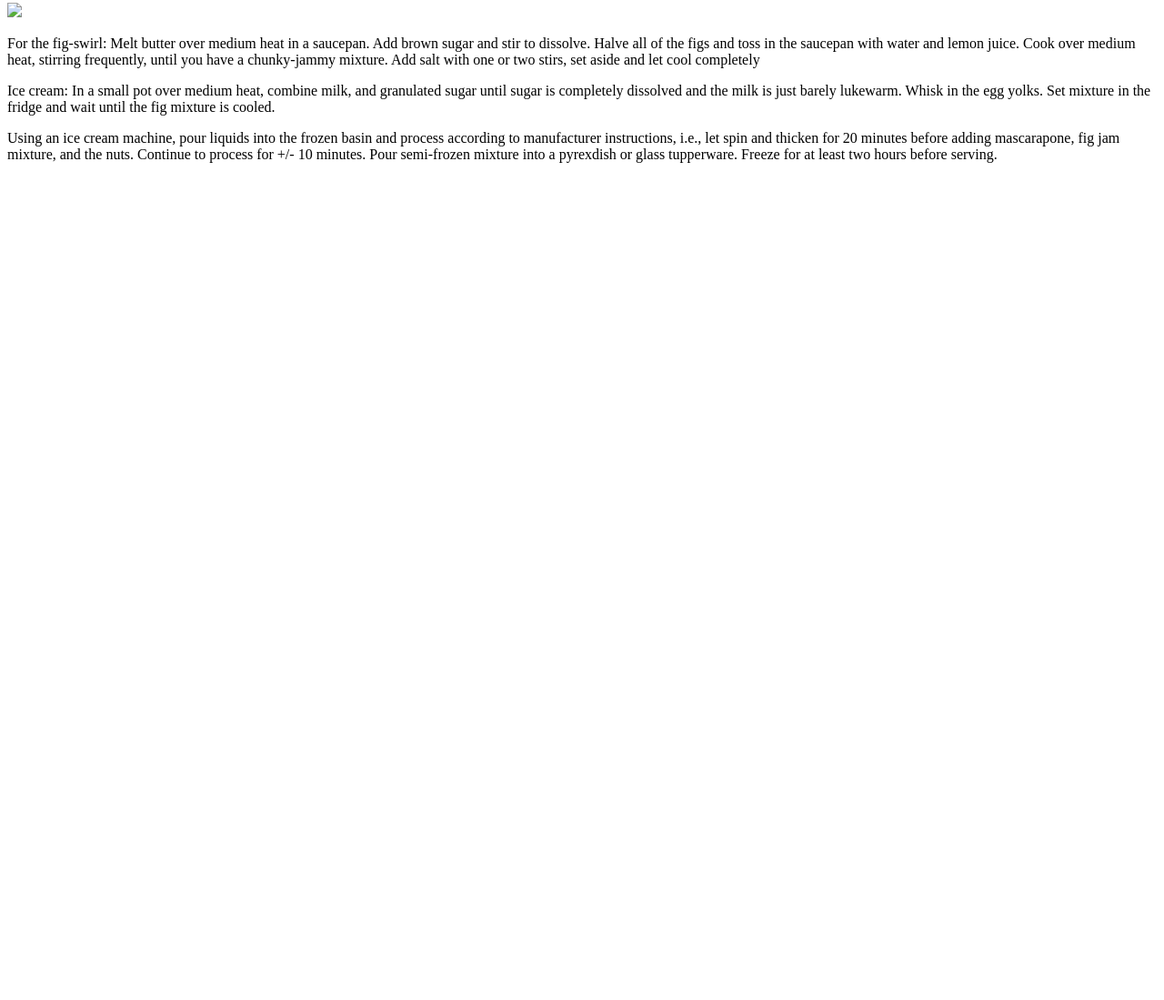
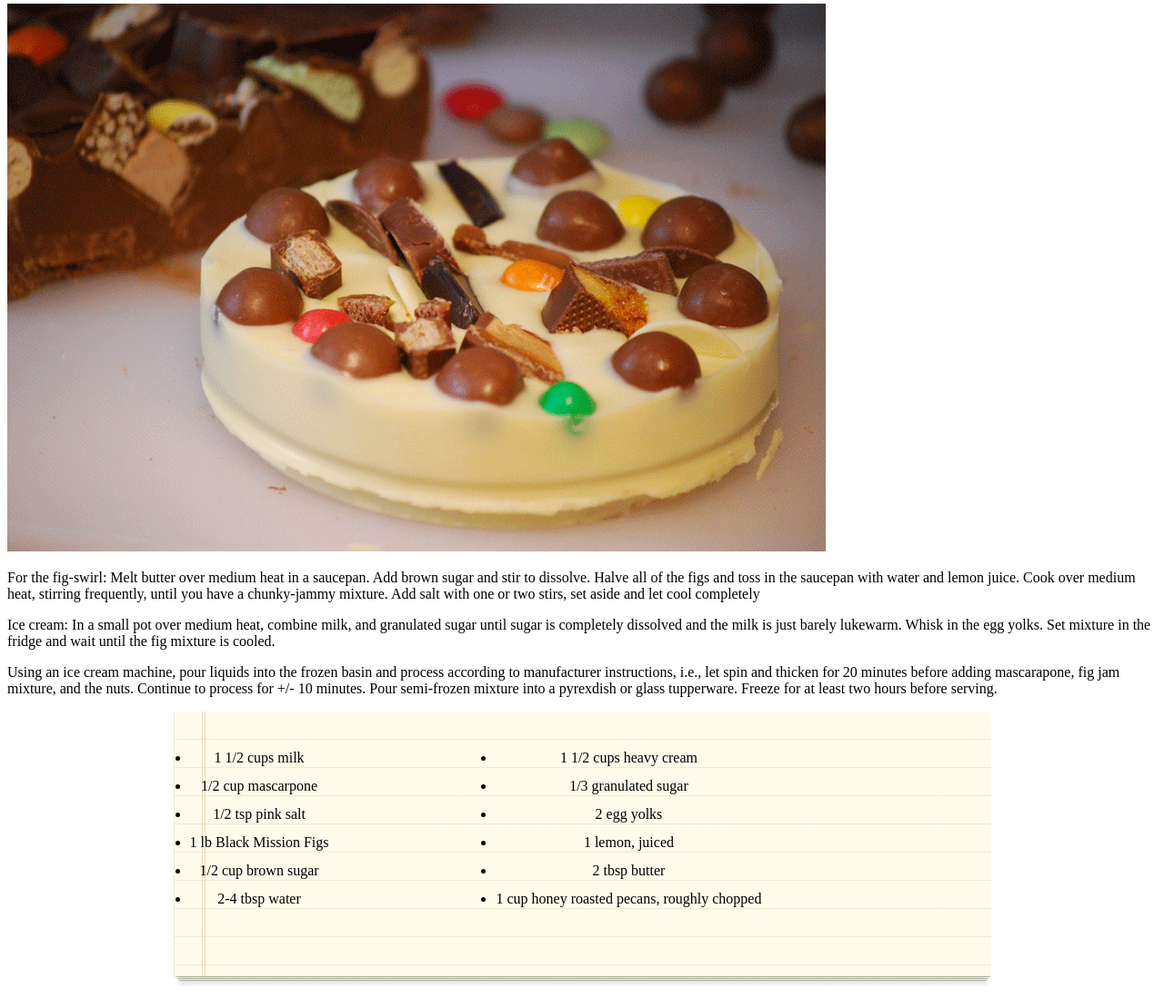
Before and after one commit to dizzyjaguar/chocolate-pizza, a plain HTML site: page index.html in a window 1280 px wide. Shown: the part 324-1423 px from the top of the page at 91% size. Before the commit the page ends 800 px from the top, so only its background shows below. Drawn offline with Linux system fonts and the light colour scheme.

Commit message:
initial sticky note and words

```diff
--- a/index.html
+++ b/index.html
@@ -36,13 +36,34 @@
         <h1>Chocolate Pizza</h1>
         <p id="post-date">Posted on 15 dev 2013 / desserts</p>
 
-        <img src="img/lab-assets/choco-pizza.png">
+        <img src="images/lab-assets/choco-pizza.png">
         <p>For the fig-swirl: Melt butter over medium heat in a saucepan.  Add brown sugar and stir to dissolve.  Halve all of the figs and toss in the saucepan with water and lemon juice.  Cook over medium heat, stirring frequently, until you have a chunky-jammy mixture.  Add salt with one or two stirs, set aside and let cool completely</p>
 
         <p>Ice cream: In a small pot over medium heat, combine milk, and granulated sugar until sugar is completely dissolved and the milk is just barely lukewarm.  Whisk in the egg yolks.  Set mixture in the fridge and wait until the fig mixture is cooled.</p>
 
         <p>Using an ice cream machine, pour liquids into the frozen basin and process according to manufacturer instructions, i.e., let spin and thicken for 20 minutes before adding mascarapone, fig jam mixture, and the nuts.  Continue to process for +/- 10 minutes.  Pour semi-frozen mixture into a pyrexdish or glass tupperware.  Freeze for at least two hours before serving.</p>
     </div>
+    <div class="section-2">
+        <img id="sticky-note" src="images/lab-assets/list-bg.png">
+        <div id="sticky-list">
+            <ul>
+                <li>1 1/2 cups milk</li>
+                <li>1/2 cup mascarpone</li>
+                <li>1/2 tsp pink salt</li>
+                <li>1 lb Black Mission Figs</li>
+                <li>1/2 cup brown sugar</li>
+                <li>2-4 tbsp water</li>
+            </ul>
+            <ul>
+                <li>1 1/2 cups heavy cream</li>
+                <li>1/3 granulated sugar</li>
+                <li>2 egg yolks</li>
+                <li>1 lemon, juiced</li>
+                <li>2 tbsp butter</li>
+                <li>1 cup honey roasted pecans, roughly chopped</li>
+            </ul>
+        </div>
+    </div>
     <script type="module" src="app.js"></script>
 </body>
 
--- a/style.css
+++ b/style.css
@@ -1,3 +1,32 @@
+hr {
+    border: 1px dotted #ff0000;
+    border-style: none none dotted;
+    color: #fff;
+    background-color: #fff;
+}
+
+ul {
+    display: inline-block;
+    line-height: 31px;
+    margin-left: 70px;
+    margin-right: 70px;
+}
+
+.section-2 {
+    position: relative;
+    text-align: center;
+}
+
+#sticky-list {
+    position: absolute;
+
+    /*border: 1px solid black;*/
+    bottom: 90px;
+    left: 70px;
+    width: 850px;
+    height: 200px;
+}
+
 #title {
     font-family: 'Bowlby One SC', cursive;
     font-size: 40px;
@@ -8,10 +37,3 @@
     font-size: 8px;
     /* padding: 1cm; */
 }
-
-hr {
-    border: 1px dotted #ff0000;
-    border-style: none none dotted;
-    color: #fff;
-    background-color: #fff;
-}
```
